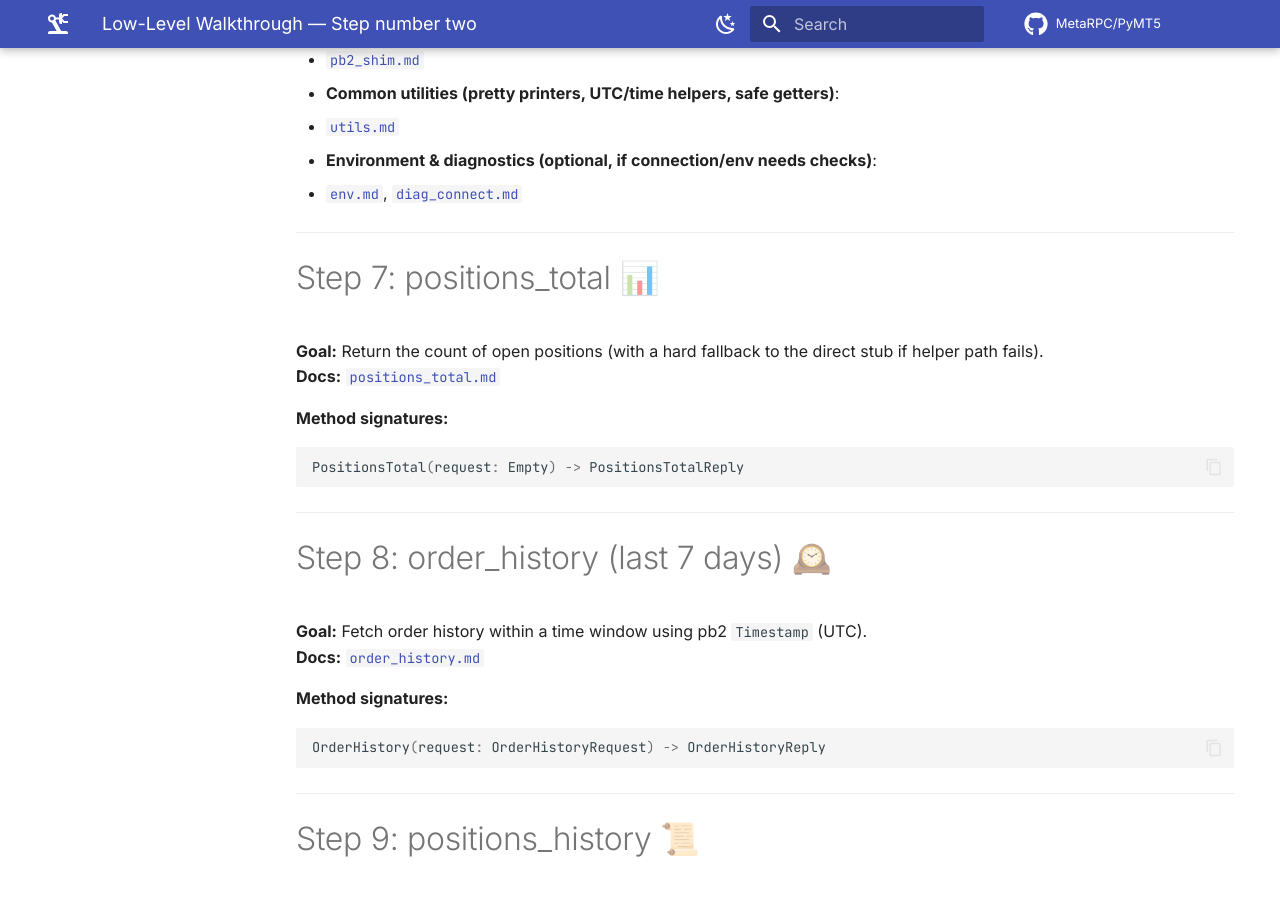
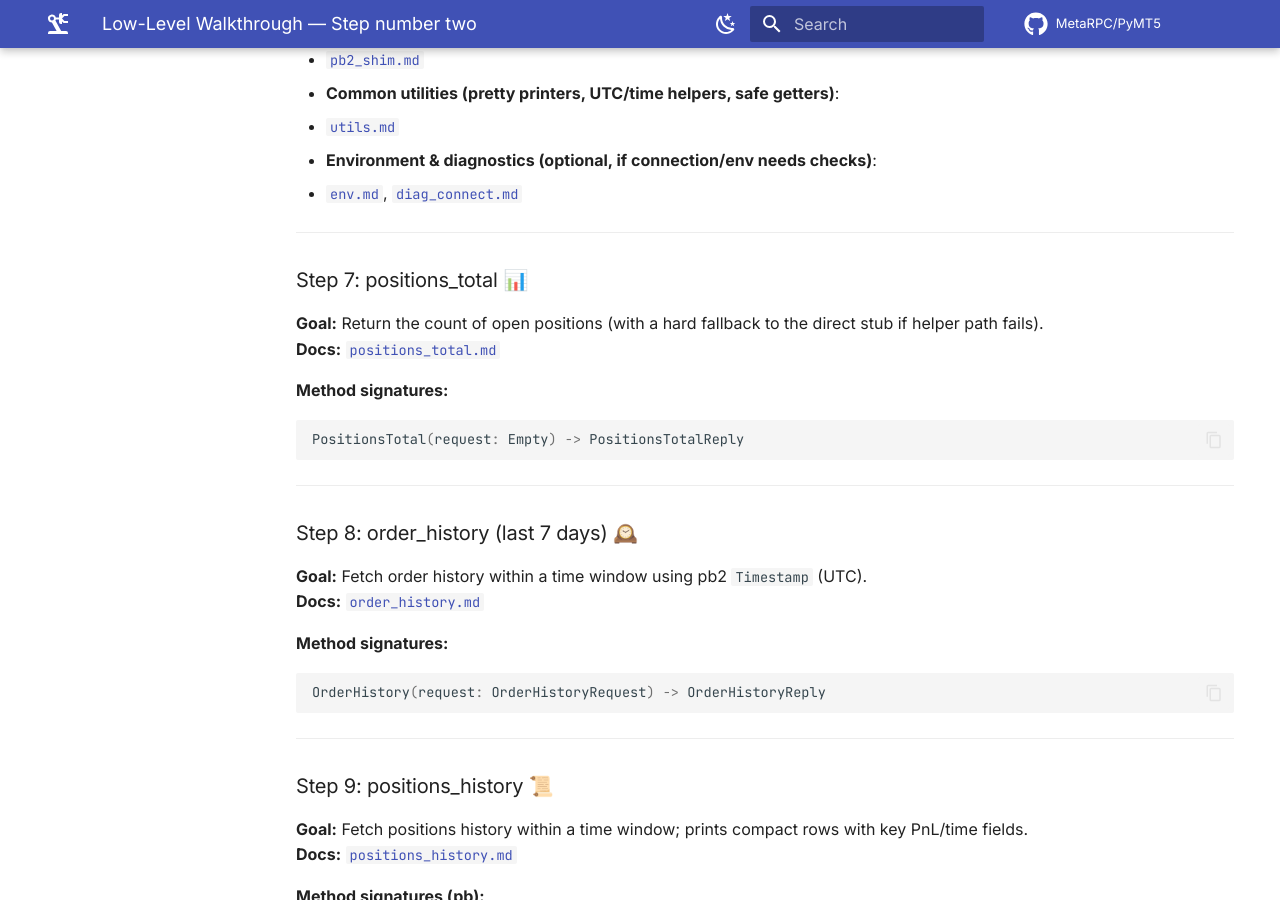
Before and after one commit to MetaRPC/PyMT5, an MkDocs documentation site: the page built from docs/Examples/Base_example/Step_number_two.md, in a window 1280 px wide and 900 px high, scrolled down 440 px. Built offline with MkDocs 1.6.1 and Material for MkDocs 9.7.7, drawn with Linux system fonts in a browser that asks for light colours; comment, search, counter and statistics services are not loaded.

```diff
--- a/docs/Examples/Base_example/Step_number_two.md
+++ b/docs/Examples/Base_example/Step_number_two.md
@@ -17,7 +17,7 @@ Paths are **relative** to this page (`docs/Examples/Base_example/Step_number_two
 
 ---
 
-# Step 7: positions_total 📊
+### Step 7: positions_total 📊
 **Goal:** Return the count of open positions (with a hard fallback to the direct stub if helper path fails).
 **Docs:** [`positions_total.md`](../../MT5Account/Orders_Positions_History/positions_total.md)
 
@@ -28,7 +28,7 @@ PositionsTotal(request: Empty) -> PositionsTotalReply
 
 ---
 
-# Step 8: order_history (last 7 days) 🕰️
+### Step 8: order_history (last 7 days) 🕰️
 **Goal:** Fetch order history within a time window using pb2 `Timestamp` (UTC).
 **Docs:** [`order_history.md`](../../MT5Account/Orders_Positions_History/order_history.md)
 
@@ -39,7 +39,7 @@ OrderHistory(request: OrderHistoryRequest) -> OrderHistoryReply
 
 ---
 
-# Step 9: positions_history 📜
+### Step 9: positions_history 📜
 **Goal:** Fetch positions history within a time window; prints compact rows with key PnL/time fields.
 **Docs:** [`positions_history.md`](../../MT5Account/Orders_Positions_History/positions_history.md)
 
@@ -50,7 +50,7 @@ PositionsHistory(request: PositionsHistoryRequest) -> PositionsHistoryReply
 
 ---
 
-# Step 10: Market Book (DOM) 📈
+### Step 10: Market Book (DOM) 📈
 **Goal:** Probe DOM carefully — check depth, subscribe, read a few snapshots, then release.
 **Docs:** [`market_book_add.md`](../../MT5Account/Symbols_and_Market/market_book_add.md),
 [`market_book_get.md`](../../MT5Account/Symbols_and_Market/market_book_get.md),
@@ -66,7 +66,7 @@ MarketBookRelease(request: MarketBookReleaseRequest) -> MarketBookReleaseReply
 
 ---
 
-# Step 10a: scan symbols that have DOM 🔎
+### Step 10a: scan symbols that have DOM 🔎
 **Goal:** Iterate symbols and print those with available DOM by attempting a lightweight subscribe/release.
 **Docs:** [`symbols_total.md`](../../MT5Account/Symbols_and_Market/symbols_total.md),
 [`market_book_add.md`](../../MT5Account/Symbols_and_Market/market_book_add.md),
```
